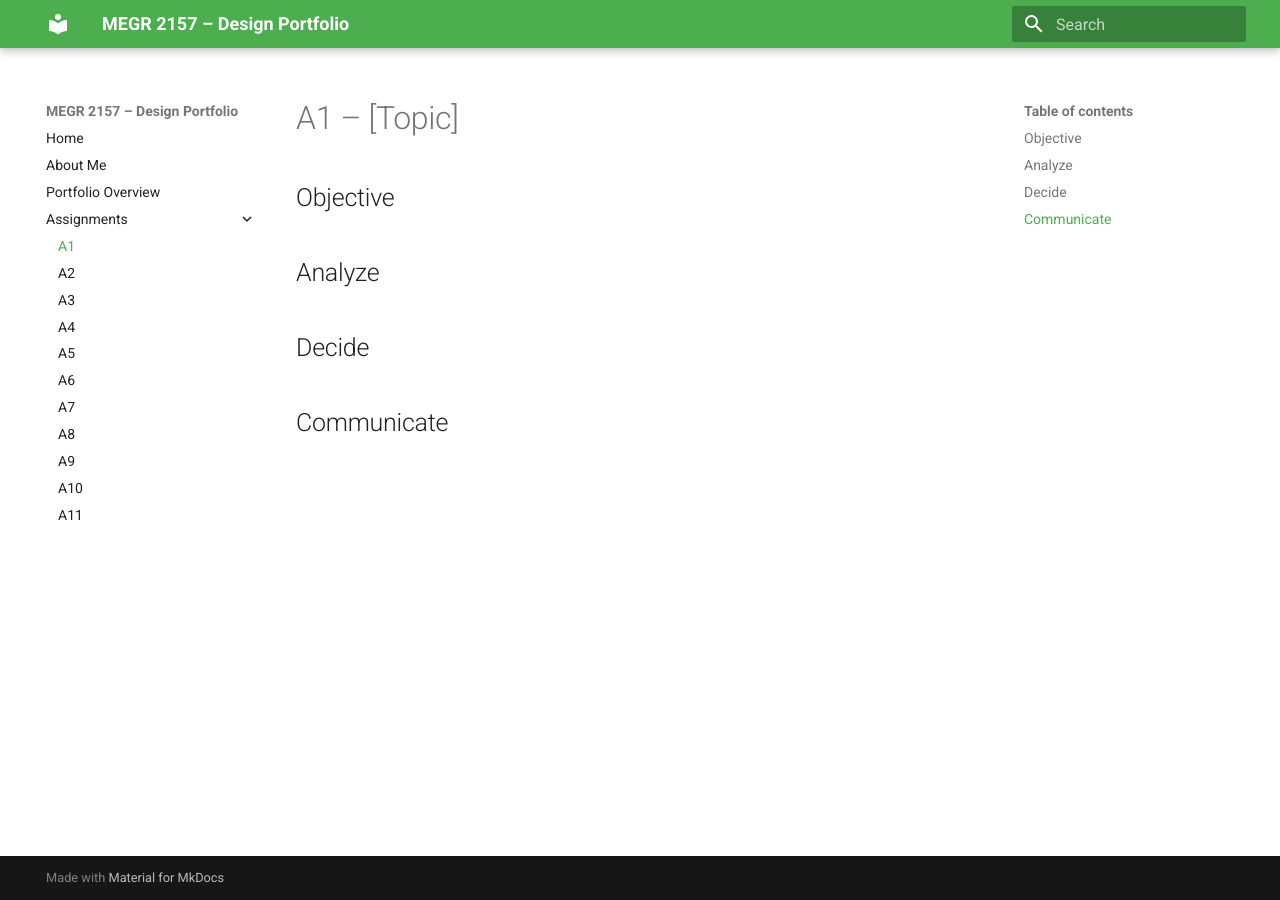
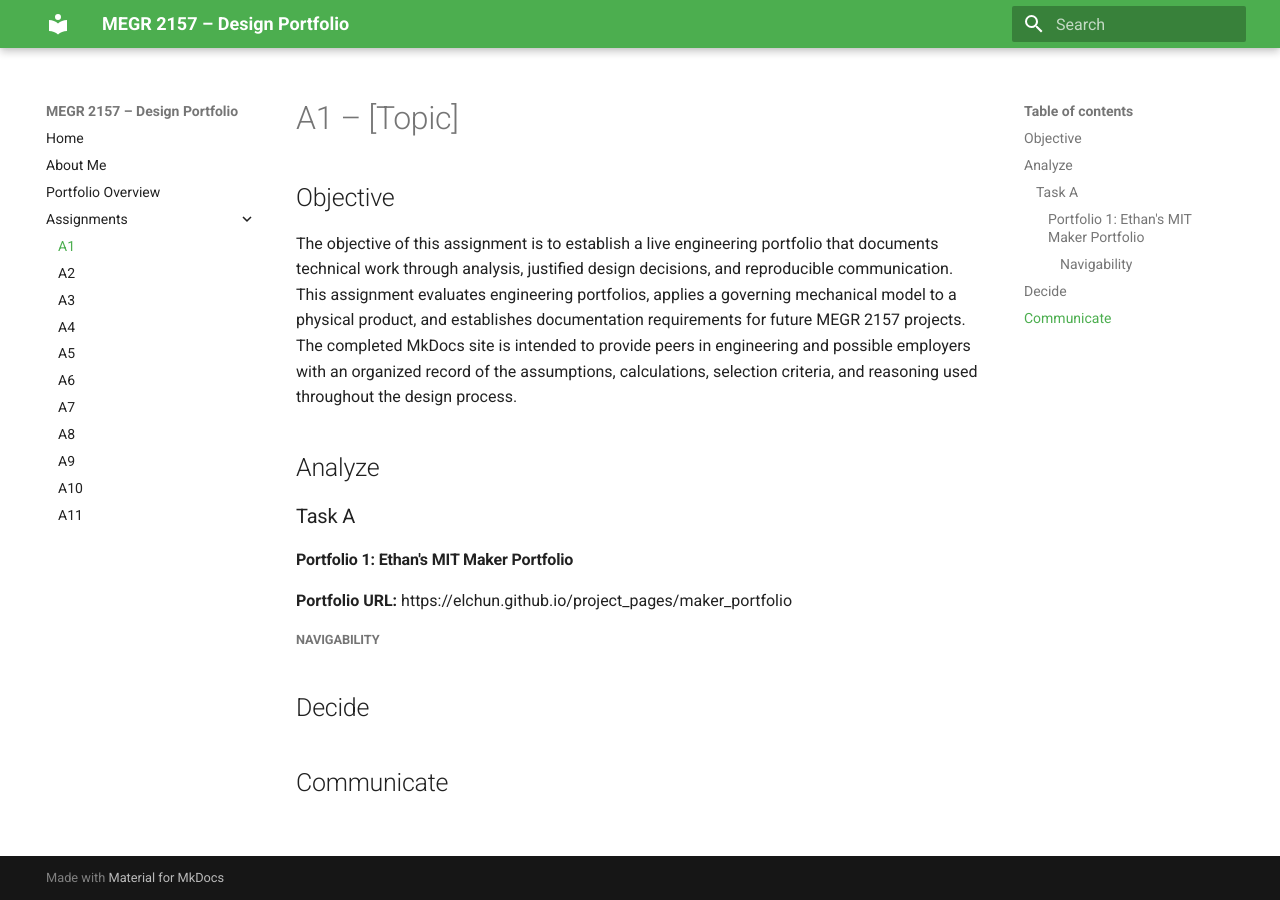
Before and after one commit to kbittneruncc/megr2157-portfolio, an MkDocs documentation site: the page built from docs/assignments/A01/index.md, in a window 1280 px wide. Built offline with MkDocs 1.6.1 and Material for MkDocs 9.7.7, drawn with Linux system fonts in a browser that asks for light colours.

Commit message:
Update index.md
Modifying format, added objective and first portfolio analysis to be done

```diff
--- a/docs/assignments/A01/index.md
+++ b/docs/assignments/A01/index.md
@@ -2,9 +2,16 @@
 
 ## Objective
 
+The objective of this assignment is to establish a live engineering portfolio that documents technical work through analysis, justified design decisions, and reproducible communication. This assignment evaluates engineering portfolios, applies a governing mechanical model to a physical product, and establishes documentation requirements for future MEGR 2157 projects. The completed MkDocs site is intended to provide peers in engineering and possible employers with an organized record of the assumptions, calculations, selection criteria, and reasoning used throughout the design process.
 
 ## Analyze
 
+### Task A
+
+#### Portfolio 1: Ethan's MIT Maker Portfolio
+**Portfolio URL:** https://elchun.github.io/project_pages/maker_portfolio
+
+##### Navigability
 
 ## Decide
 
```
